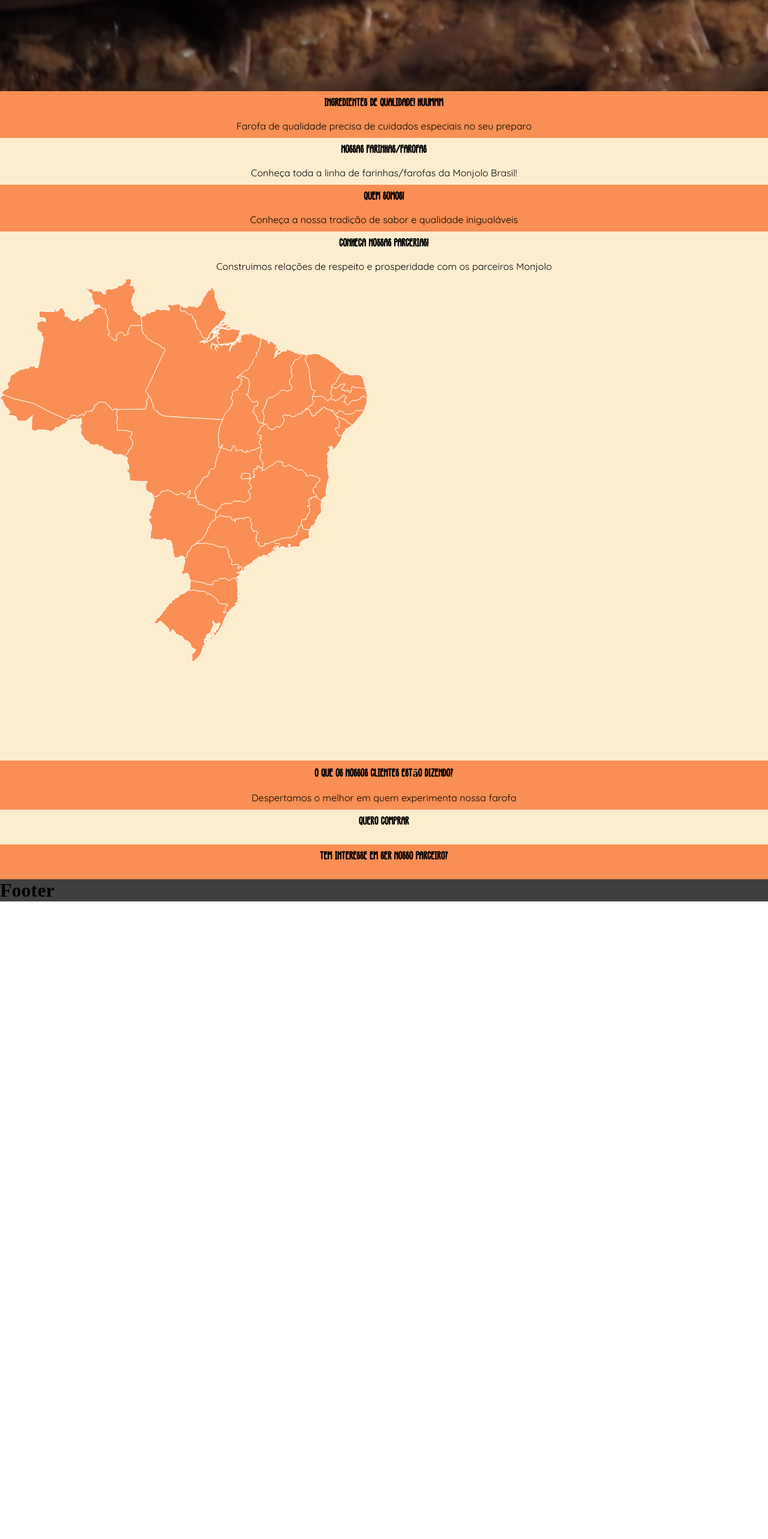
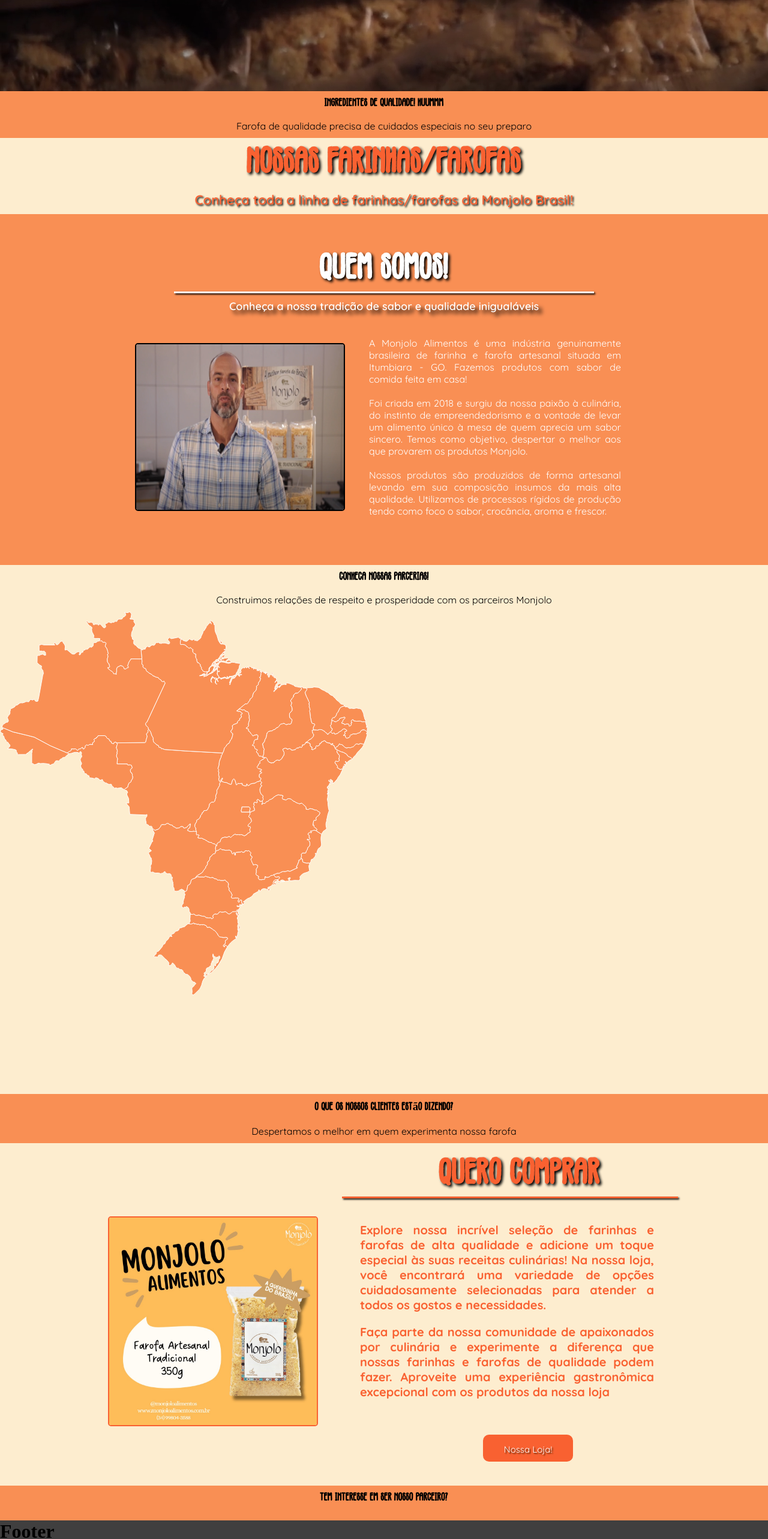
Before and after one commit to RyannMagalhaes/MonjoloProject, a React (Vite) app: page / in a window 1280 px wide. Shown: the part 818-3384 px from the top of the page at 60% size. Before the commit the page ends 2321 px from the top, so only its background shows below. Built offline with nearby package versions, Linux system fonts and the light colour scheme.

Commit message:
Implementação das sections 4 e 7

```diff
--- a/index.html
+++ b/index.html
@@ -2,9 +2,9 @@
 <html lang="en">
   <head>
     <meta charset="UTF-8" />
-    <link rel="icon" type="image/svg+xml" href="/vite.svg" />
+    <link rel="icon" type="image/svg+xml" href="/src/images/logo.jpg" />
     <meta name="viewport" content="width=device-width, initial-scale=1.0" />
-    <title>Vite + React</title>
+    <title>Monjolo Alimentos</title>
   </head>
   <body>
     <div id="root"></div>
--- a/src/components/main/section_3catalogo/Catalogo.jsx
+++ b/src/components/main/section_3catalogo/Catalogo.jsx
@@ -1,10 +1,14 @@
 import TituloSubtitulo from "../commom/TituloSubtitulo";
 import titulosDescricoes from "../../../js/titulosDescricoesSecoes.js"
+import "../../../css/section3.css"
 
-export default function Catalogo(){
-    return(
+export default function Catalogo() {
+    return (
         <section class="sectionbege" id="catalogo">
-            <TituloSubtitulo tit={titulosDescricoes["catalogo"].titulo} desc={titulosDescricoes["catalogo"].descricao}/>
+            <div className="container3">
+                <TituloSubtitulo tit={titulosDescricoes["catalogo"].titulo} desc={titulosDescricoes["catalogo"].descricao} />
+
+            </div>
         </section>
     )
 }
--- a/src/components/main/section_4quemsomos/QuemSomos.jsx
+++ b/src/components/main/section_4quemsomos/QuemSomos.jsx
@@ -1,10 +1,39 @@
 import TituloSubtitulo from "../commom/TituloSubtitulo";
 import titulosDescricoes from "../../../js/titulosDescricoesSecoes.js"
+import "../../../css/section4.css"
+import imagem2 from "../../../images/imgVideo.png";
 
-export default function QuemSomos(){
-    return(
-        <section class="sectionlaranja" id="quemsomos">
-            <TituloSubtitulo tit={titulosDescricoes["quemSomos"].titulo} desc={titulosDescricoes["quemSomos"].descricao}/>
+export default function QuemSomos() {
+    return (
+        <section class="sectionlaranja section4" id="quemsomos">
+            <div className="divMaior4">
+                <div className="container4">
+                    <TituloSubtitulo tit={titulosDescricoes["quemSomos"].titulo} />
+                    <div className="hr4">
+                        <hr />
+
+                    </div>
+                    <TituloSubtitulo  desc={titulosDescricoes["quemSomos"].descricao} />
+
+                </div>
+                <div className="container4_2">
+                    <div className="video">
+                        <img src={imagem2} alt="" />
+                    </div>
+                    <div className="text4">
+                        <p>
+                            A Monjolo Alimentos é uma indústria genuinamente brasileira de farinha e farofa artesanal situada em Itumbiara - GO. Fazemos produtos com sabor de comida feita em casa!
+                        </p>
+                        <p>
+                            Foi criada em 2018 e surgiu da nossa paixão à culinária, do instinto de empreendedorismo e a vontade de levar um alimento único à mesa de quem aprecia um sabor sincero. Temos como objetivo, despertar o melhor aos que provarem os produtos Monjolo.
+                        </p>
+                        <p>
+                            Nossos produtos são produzidos de forma artesanal levando em sua composição insumos da mais alta qualidade. Utilizamos de processos rígidos de produção tendo como foco o sabor, crocância, aroma e frescor.
+                        </p>
+                    </div>
+                </div>
+
+            </div>
         </section>
     )
 }
--- a/src/components/main/section_7comprar/Comprar.jsx
+++ b/src/components/main/section_7comprar/Comprar.jsx
@@ -1,10 +1,48 @@
 import TituloSubtitulo from "../commom/TituloSubtitulo";
-import titulosDescricoes from "../../../js/titulosDescricoesSecoes.js"
+import titulosDescricoes from "../../../js/titulosDescricoesSecoes.js";
+import "../../../css/section7.css";
+import imagem from "../../../images/farofaartesanal.jpg";
 
-export default function Comprar(){
-    return(
-        <section class="sectionbege" id="compre">
-            <TituloSubtitulo tit={titulosDescricoes["comprar"].titulo} />
+
+export default function Comprar() {
+    return (
+        <section class="sectionbege section7" id="compre">
+            <div className="divMaior7">
+                <div className="container7_1">
+                    <div className="tituloSub">
+                        <TituloSubtitulo tit={titulosDescricoes["comprar"].titulo} />
+
+                    </div>
+                    <div className="linha">
+                        <hr />
+                    </div>
+
+                </div>
+                <div className="container7_2">
+                    <div className="imagem7">
+                        <img src={imagem} alt="" />
+
+                    </div>
+                    <div className="txt7">
+                        <p>
+                            Explore nossa incrível seleção de farinhas e farofas de alta qualidade e adicione um toque especial às suas receitas culinárias! Na nossa loja, você encontrará uma variedade de opções cuidadosamente selecionadas para atender a todos os gostos e necessidades.
+                        </p>
+                        <p>
+                            Faça parte da nossa comunidade de apaixonados por culinária e experimente a diferença que nossas farinhas e farofas de qualidade podem fazer. Aproveite uma experiência gastronômica excepcional com os produtos da nossa loja
+                        </p>
+                    </div>
+                </div>
+                <div className="container7_3">
+                    <div className="vazia">
+
+                    </div>
+                    <div className="divBotao">
+                        <input type="button" className="botaoComprar" value="Nossa Loja!" />
+
+                    </div>
+                </div>
+
+            </div>
         </section>
     )
 }
--- a/src/css/section1.css
+++ b/src/css/section1.css
@@ -36,8 +36,3 @@
     font-weight: 600;
     text-shadow: 6px 6px 6px black;
 }
-
-.alinhar1{
-
-
-}
--- /dev/null
+++ b/src/css/section3.css
@@ -0,0 +1,16 @@
+
+.container3{
+    color: #F96131;
+    text-shadow: 3px 3px 4px black;
+    font-weight: lighter;
+}
+
+.container3 h1{
+    font-size: 60px;
+}
+.container3 p{
+    font-size: 22px;
+    font-weight: 600;
+    text-shadow: 2px 2px 3px black;
+
+}
--- /dev/null
+++ b/src/css/section4.css
@@ -0,0 +1,69 @@
+.section4 {
+    display: flex;
+    justify-content: center;
+}
+
+.divMaior4 {
+    display: flex;
+    align-items: center;
+    justify-content: center;
+    flex-direction: column;
+    width: 1000px;
+    padding: 50px;
+}
+
+.container4 {
+    color: white;
+    text-shadow: 3px 3px 4px black;
+    font-weight: lighter;
+}
+
+.container4 h1 {
+    font-size: 60px;
+}
+
+.container4 p {
+    font-size: 18px;
+    font-weight: 600;
+    text-shadow: 6px 6px 6px black;
+}
+
+.container4 .hr4 hr {
+    width: 700px;
+    margin-top: -20px;
+    margin-bottom: -20px;
+    background-color: white;
+    height: 3px;
+    box-shadow: 2px 2px 3px black;
+    border: 0px;
+}
+
+.container4_2 {
+    display: flex;
+    flex-direction: row;
+
+}
+
+.container4_2 .video {
+    padding: 10px;
+}
+
+.container4_2 img {
+    width: 350px;
+    height: 280px;
+    border: 2px solid black;
+    border-radius: 5px;
+    margin-top: 30px;
+}
+
+.container4_2 .text4 {
+    padding: 20px;
+    width: 480px;
+}
+
+.container4_2 .text4 p {
+    color: white;
+    font-family: "Quicksand";
+    text-align: justify;
+
+}
--- /dev/null
+++ b/src/css/section7.css
@@ -0,0 +1,82 @@
+.divMaior7{
+    width: 1000px;
+    display: flex;
+    flex-direction: column;
+    margin: auto;
+    padding: 10px;
+    align-items: end;
+}
+.tituloSub{
+    margin-right: 120px;
+    margin-bottom: -20px;
+}
+.container7_1{
+    color: #F96131;
+    text-shadow: 3px 3px 4px black;
+    font-weight: lighter;
+
+}
+
+.container7_1 h1{
+    font-size: 60px;
+    display: flex;
+    justify-content: right;
+
+}
+.container7_1 hr{
+    width: 560px;
+    background-color: #F96131;
+    height: 3px;
+    box-shadow: 2px 2px 3px black;
+    border: 0px;
+}
+.container7_2{
+    display: flex;
+    flex-direction: row;
+}
+.container7_2 .txt7{
+    padding: 30px;
+    font-size: 20px;
+}
+
+.container7_2 .txt7 p{
+    text-align: justify;
+    font-family: "Quicksand";
+    font-weight: bolder;
+    color: #F96131;
+}
+.container7_2 .imagem7{
+    padding: 30px;
+
+}
+.imagem7 img{
+    width: 350px;
+    border: 2px solid #F96131;
+    border-radius: 5px;
+}
+.container7_3{
+    display: flex;
+
+}
+.container7_3 .vazia{
+    width: 500px;
+}
+.divBotao{
+    width: 500px;
+    text-align: center;
+    margin-top: -20px;
+    margin-bottom: 30px;
+}
+.botaoComprar{
+    background-color: #F96131;
+    color: white;
+    padding: 15px;
+    border-radius: 10px;
+    font-family: 'Quicksand';
+    font-size: 15px;
+    width: 150px;
+    height: 45px;
+    text-shadow: 2px 2px 2px #432101;
+    border: 0px;
+    margin: auto;
+}
```
Also changed, not shown: src/images/farofaartesanal.jpg (added), src/images/imgVideo.png (added).
